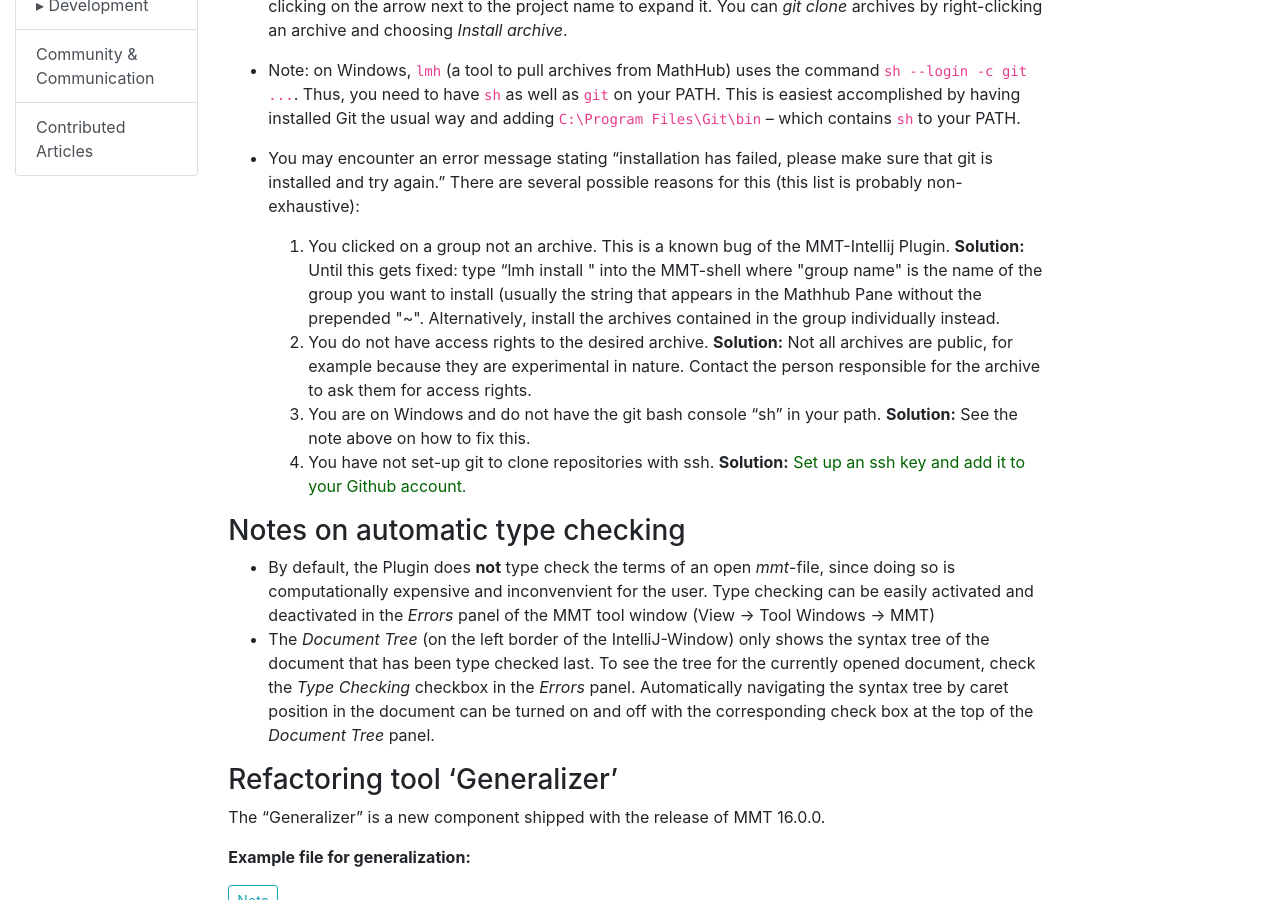
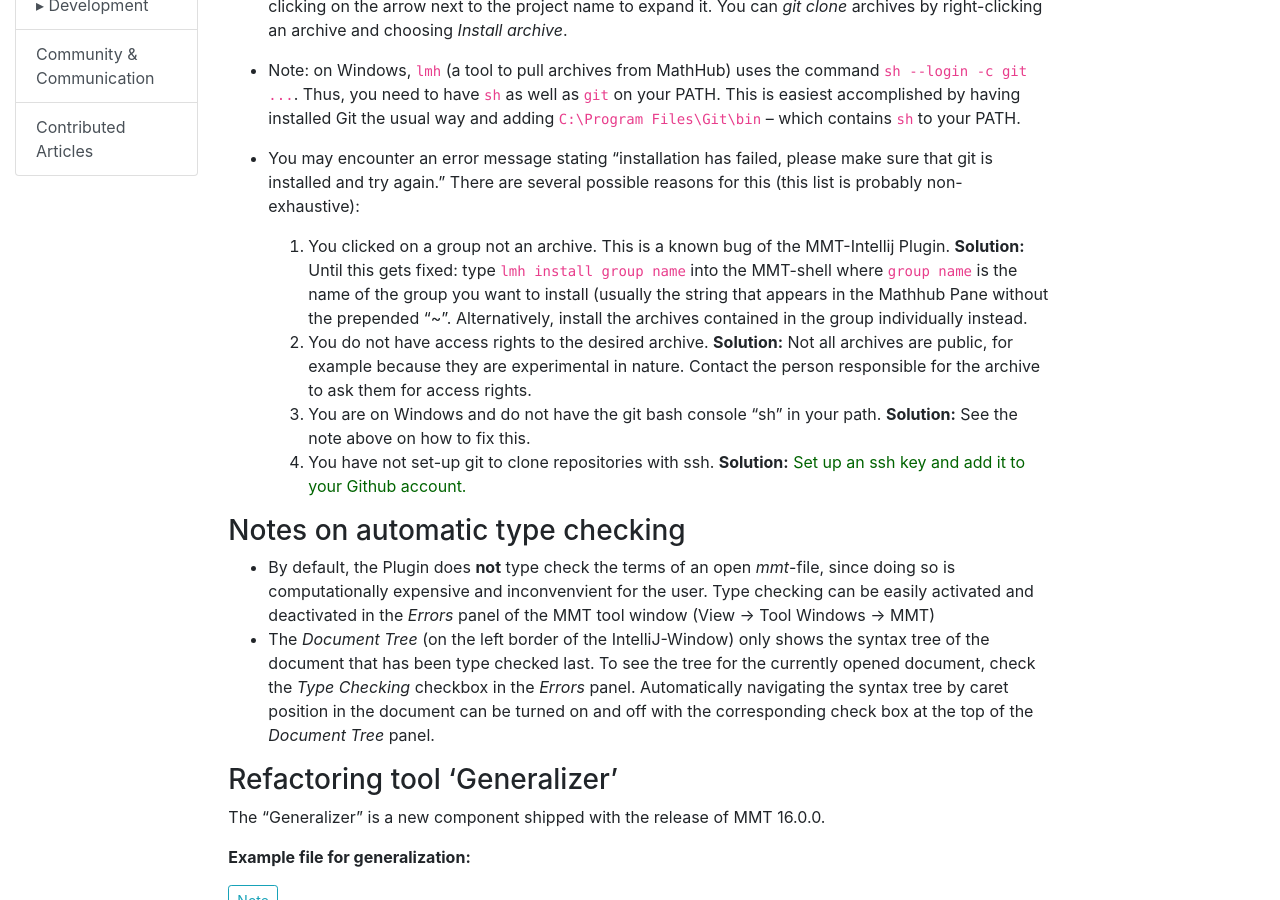
Before and after one commit to UniFormal/uniformal.github.io, a Jekyll site: the page built from doc/applications/intellij.md, in a window 1280 px wide and 900 px high, scrolled down 911 px. Built offline with Jekyll 4.4.1, drawn with Linux system fonts in a browser that asks for light colours.

Commit message:
Update intellij.md

```diff
--- a/doc/applications/intellij.md
+++ b/doc/applications/intellij.md
@@ -41,7 +41,7 @@
 
 - You may encounter an error message stating "installation has failed, please make sure that git is installed and try again." There are several possible reasons for this (this list is probably non-exhaustive):
 
-  1. You clicked on a group not an archive. This is a known bug of the MMT-Intellij Plugin. **Solution:** Until this gets fixed: type "lmh install <group name>" into the MMT-shell where "group name" is the name of the group you want to install (usually the string that appears in the Mathhub Pane without the prepended "~". Alternatively, install the archives contained in the group individually instead.
+  1. You clicked on a group not an archive. This is a known bug of the MMT-Intellij Plugin. **Solution:** Until this gets fixed: type `lmh install group name` into the MMT-shell where `group name` is the name of the group you want to install (usually the string that appears in the Mathhub Pane without the prepended "~". Alternatively, install the archives contained in the group individually instead.
   2. You do not have access rights to the desired archive. **Solution:** Not all archives are public, for example because they are experimental in nature. Contact the person responsible for the archive to ask them for access rights.
   3. You are on Windows and do not have the git bash console "sh" in your path. **Solution:** See the note above on how to fix this.
   4. You have not set-up git to clone repositories with ssh. **Solution:** [Set up an ssh key and add it to your Github account.](https://help.github.com/en/enterprise/2.16/user/authenticating-to-github/generating-a-new-ssh-key-and-adding-it-to-the-ssh-agent)
```
